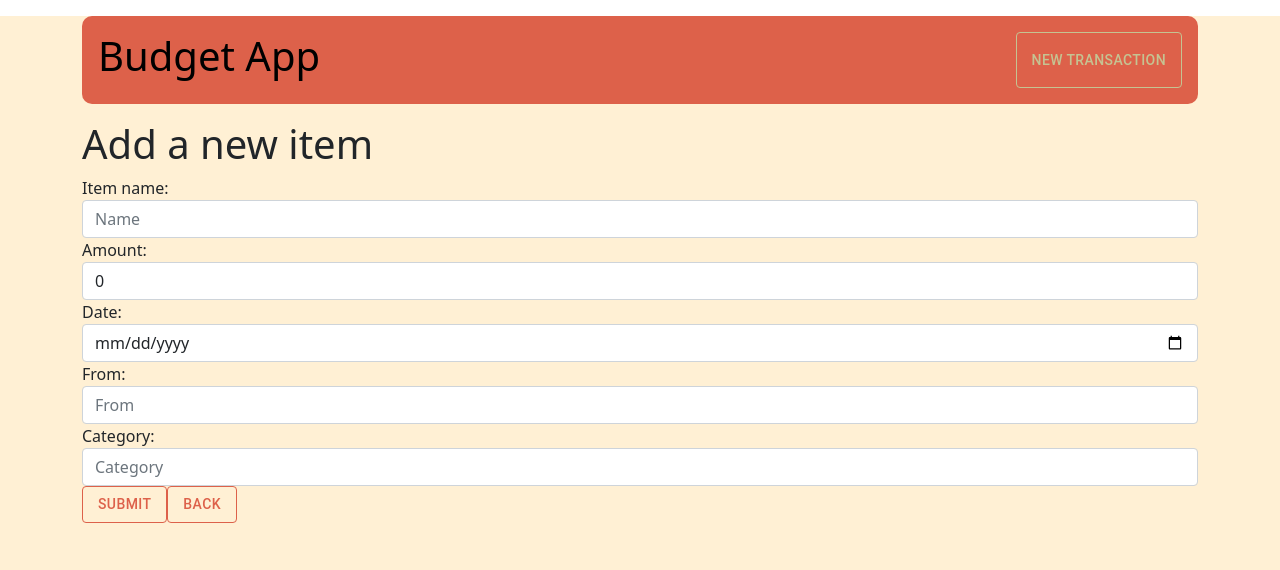
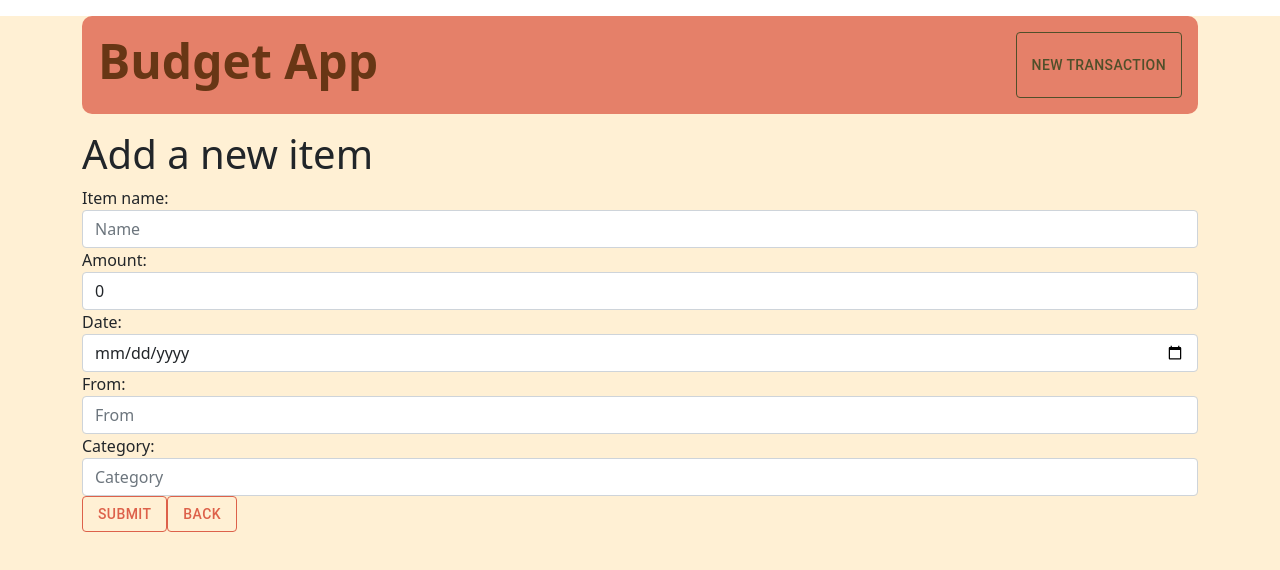
Before and after one commit to Rcharles87/budget-app-fe, a React (Create React App) app: page /transactions/new in a window 1280 px wide. Shown: the top 570 px of the page. Built offline with nearby package versions, Linux system fonts and the light colour scheme; no server answers.

Commit message:
fixed total display

```diff
--- a/src/Components/NavBar.js
+++ b/src/Components/NavBar.js
@@ -5,13 +5,13 @@ import "../index.css"
 function NavBar() {
     return (
         <div className="d-flex my-3 pt-3 color-nav p-3">
-            <h1 className="text-black">
-                <Link className="text-decoration-none text-black" to="/transactions">Budget App</Link>
+            <h1>
+                <Link className="text-decoration-none text-color-nav" to="/transactions">Budget App</Link>
             </h1>
             <Button
                 style={{
-                    border: "1px solid #C5C392",
-                    color: "#C5C392"
+                    border: "1px solid #504F2A",
+                    color: "#504F2A"
                 }}
                 className="ms-auto "
                 variant="outlined"
--- a/src/Components/Transaction.js
+++ b/src/Components/Transaction.js
@@ -33,8 +33,8 @@ function Transaction({transaction, index}) {
 
                         <Button
                             style={{
-                                border: "1px solid #C5C392",
-                                color: "#C5C392"
+                                border: "1px solid #DD614A",
+                                color: "#DD614A"
                             }}
                             variant="outlined"
                             component={Link}
@@ -43,8 +43,8 @@ function Transaction({transaction, index}) {
                         </Button>
                         <Button
                             style={{
-                                border: "1px solid #C5C392",
-                                color: "#C5C392"
+                                border: "1px solid #DD614A",
+                                color: "#DD614A"
                             }}
                             variant="outlined"
                             onClick={handleDelete}
--- a/src/Components/TransactionDetails.js
+++ b/src/Components/TransactionDetails.js
@@ -49,8 +49,8 @@ function TransactionDetails() {
             <div>
                 <Button
                     style={{
-                        border: "1px solid #C5C392",
-                        color: "#C5C392"
+                        border: "1px solid #DD614A",
+                        color: "#DD614A"
                     }}
                     variant="outlined"
                     component={Link}
@@ -59,8 +59,8 @@ function TransactionDetails() {
                 </Button>
                 <Button
                     style={{
-                        border: "1px solid #C5C392",
-                        color: "#C5C392"
+                        border: "1px solid #DD614A",
+                        color: "#DD614A"
                     }}
                     variant="outlined"
                     component={Link}
@@ -70,8 +70,8 @@ function TransactionDetails() {
 
                 <Button
                     style={{
-                        border: "1px solid #C5C392",
-                        color: "#C5C392"
+                        border: "1px solid #DD614A",
+                        color: "#DD614A"
                     }}
                     variant="outlined"
                     onClick={handleDelete}
--- a/src/Components/Transactions.js
+++ b/src/Components/Transactions.js
@@ -60,7 +60,7 @@ function Transactions() {
         // </div>
 
        <div>
-            <h2>Bank Account Total: <span style={(total < 0)? {color:"red"}: (total<100)? {color:"white"}:(total>1000)? {color:"green"}: null }>{currencyFormatter.format(total)}</span> </h2>
+            <h2>Bank Account Total: <span style={(total < 0)? {color:"red"}: (total<1000)? {color:"white", backgroundColor:"grey"}:(total>1000)? {color:"green"}: null }>{currencyFormatter.format(total)}</span> </h2>
             <Button variant="outlined" >graph</Button>
 
 
--- a/src/index.css
+++ b/src/index.css
@@ -1,7 +1,7 @@
-#root{
+/* #root{
   background-color: red;
   height: 100vh;
-}
+} */
 
 .app-bg{
   background-color: #fff0d4;
@@ -9,18 +9,23 @@
 }
 
 .color-nav{
-  background-color: #DD614A;
+  background-color: #dd604ac4;
   border-radius: 10px;
+}
+.text-color-nav{
+  color: rgb(104, 54, 21);
+  font-weight: bolder;
+  font-size: larger;
 }
 
 
 .color-card .card:nth-child(odd) {
-  background-color: #73A580;
+  background-color: #73a5809f;
   border-radius: 3px;
 }
 
 .color-card .card:nth-child(even){
-  background-color: #F48668;
+  background-color: #f4866867;
   border-radius: 3px;
 }
 
```
